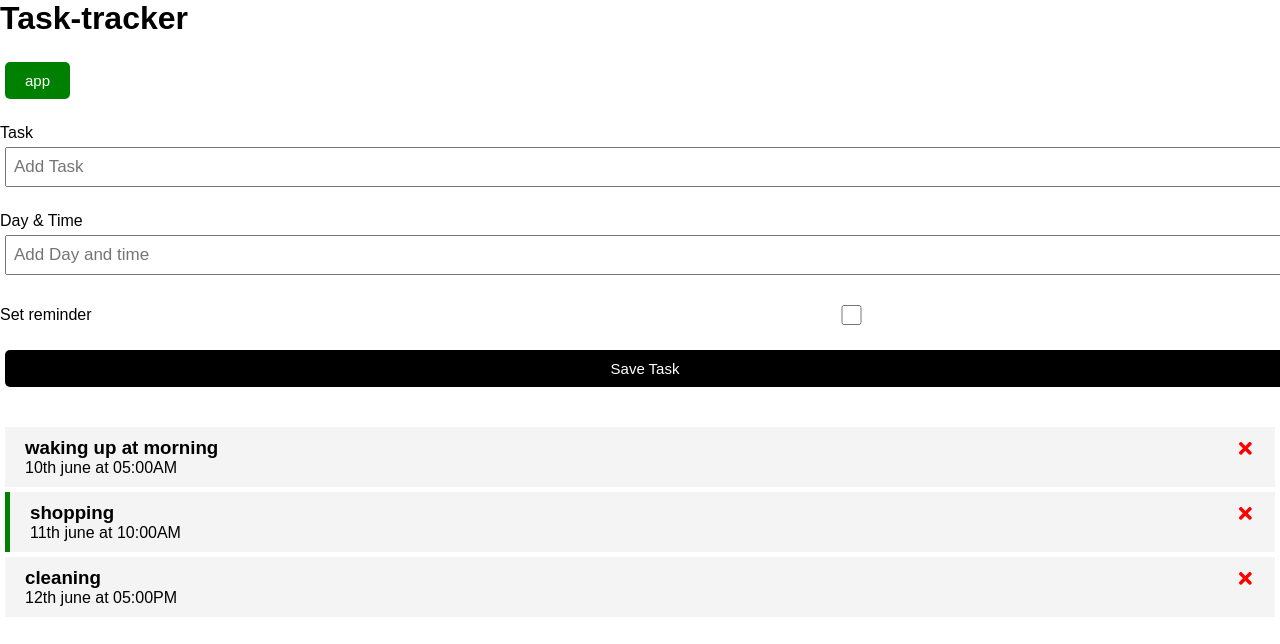
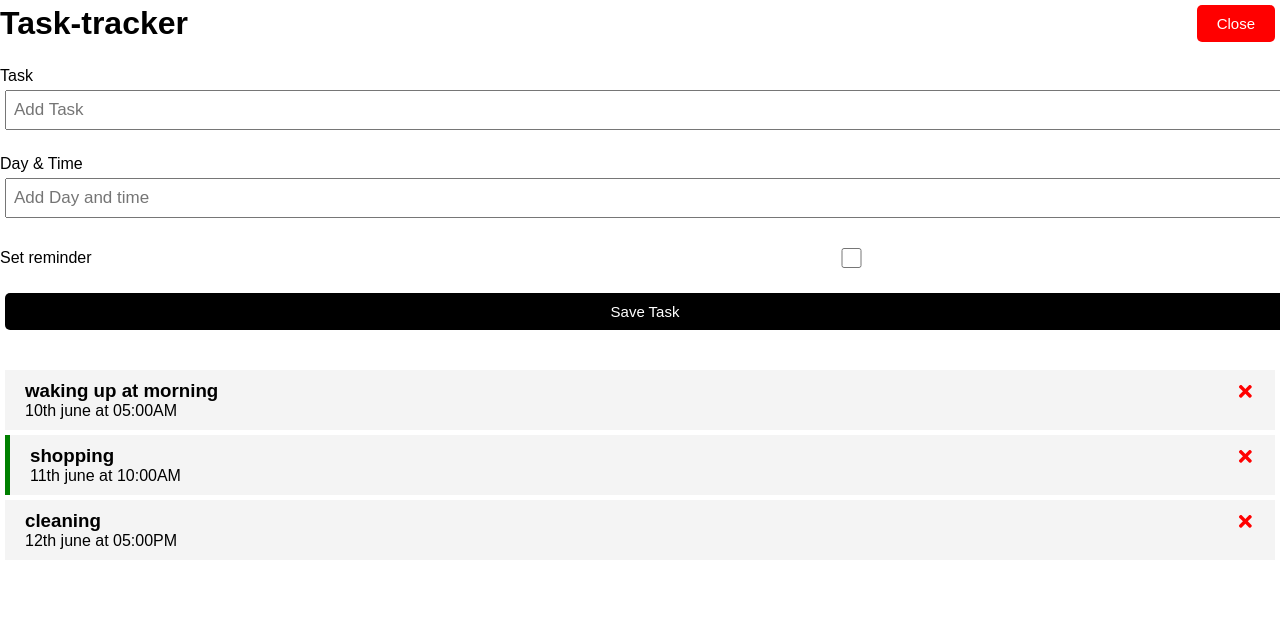
Before and after one commit to ksagar03/task-tracker, a React (Create React App) app: page / in a window 1280 px wide. Shown: the top 644 px of the page. Built offline with nearby package versions, Linux system fonts and the light colour scheme.

Commit message:
created mock backend server to store data(CRUD)

```diff
--- /dev/null
+++ b/db.json
@@ -0,0 +1,18 @@
+{
+  "tasks": [
+    {
+      "id": 1,
+      "text": "waking up at morning",
+      "day": "10th june at 05:00AM",
+      "Reminder": false
+    },
+    { "id": 2,
+      "text": "shopping",
+      "day": "11th june at 10:00AM",
+      "Reminder": true },
+    { "id": 3,
+      "text": "cleaning",
+      "day": "12th june at 05:00PM",
+      "Reminder": false }
+  ]
+}
--- a/package.json
+++ b/package.json
@@ -7,6 +7,7 @@
     "@testing-library/react": "^13.3.0",
     "@testing-library/user-event": "^13.5.0",
     "prop-types": "15.8.1",
+    "json-server":"^0.16.3",
     "react": "^18.2.0",
     "react-dom": "^18.2.0",
     "react-icons": "^4.4.0",
@@ -17,7 +18,8 @@
     "start": "react-scripts start",
     "build": "react-scripts build",
     "test": "react-scripts test",
-    "eject": "react-scripts eject"
+    "eject": "react-scripts eject",
+    "server": "json-server --watch db.json --port 5000"
   },
   "eslintConfig": {
     "extends": [
--- a/src/components/Header.js
+++ b/src/components/Header.js
@@ -2,15 +2,13 @@
 // rafce-> is a snipets which is used to create a function
 import PropTypes from "prop-types";
 import Button from "./Button";
-const Header = ({title}) => {
-  const onClick =() =>{
-    return console.log("onclick function is working")
-  }
+const Header = ({title ,onclickAdd,addbtnvalue}) => {
+
   return (
-    <header>
-      <h1 className="header">{title}</h1>
+    <header className="header">
+      <h1 >{title}</h1>
 
-      <Button onclick={onClick} color="green" text="app" />
+      <Button onclick={onclickAdd} color={addbtnvalue ? "red" : "royalblue"} text={addbtnvalue ?'Close':'Add'} />
     </header>
   )
 }
```
Also changed, not shown: 1 other file (tests, documents, lock files or other folders).
